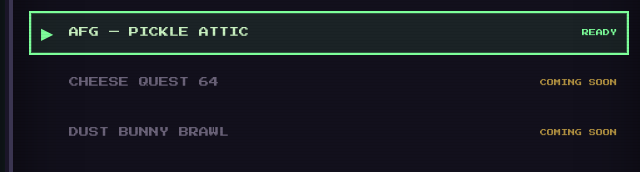
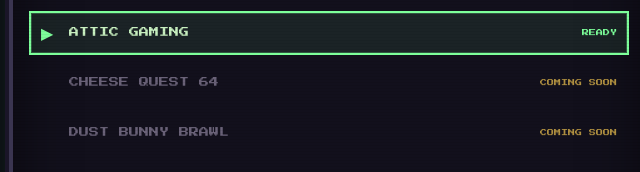
Before and after one commit to sniperd2k/evilgame.com, a plain HTML site: page index.html in a window 1280 px wide. Shown: the part 267-439 px from the top of the page, 311-951 px from the left. Drawn offline with Linux system fonts and the light colour scheme; no server answers.

Commit message:
Rename live menu entry to Attic Gaming
Point the program menu at the same attic.html tic-tac-toe under the new name.

```diff
--- a/index.html
+++ b/index.html
@@ -227,7 +227,7 @@
 
   const programs = [
     {
-      name: 'AFG — PICKLE ATTIC',
+      name: 'ATTIC GAMING',
       tag: 'READY',
       href: 'attic.html',
       live: true
```
